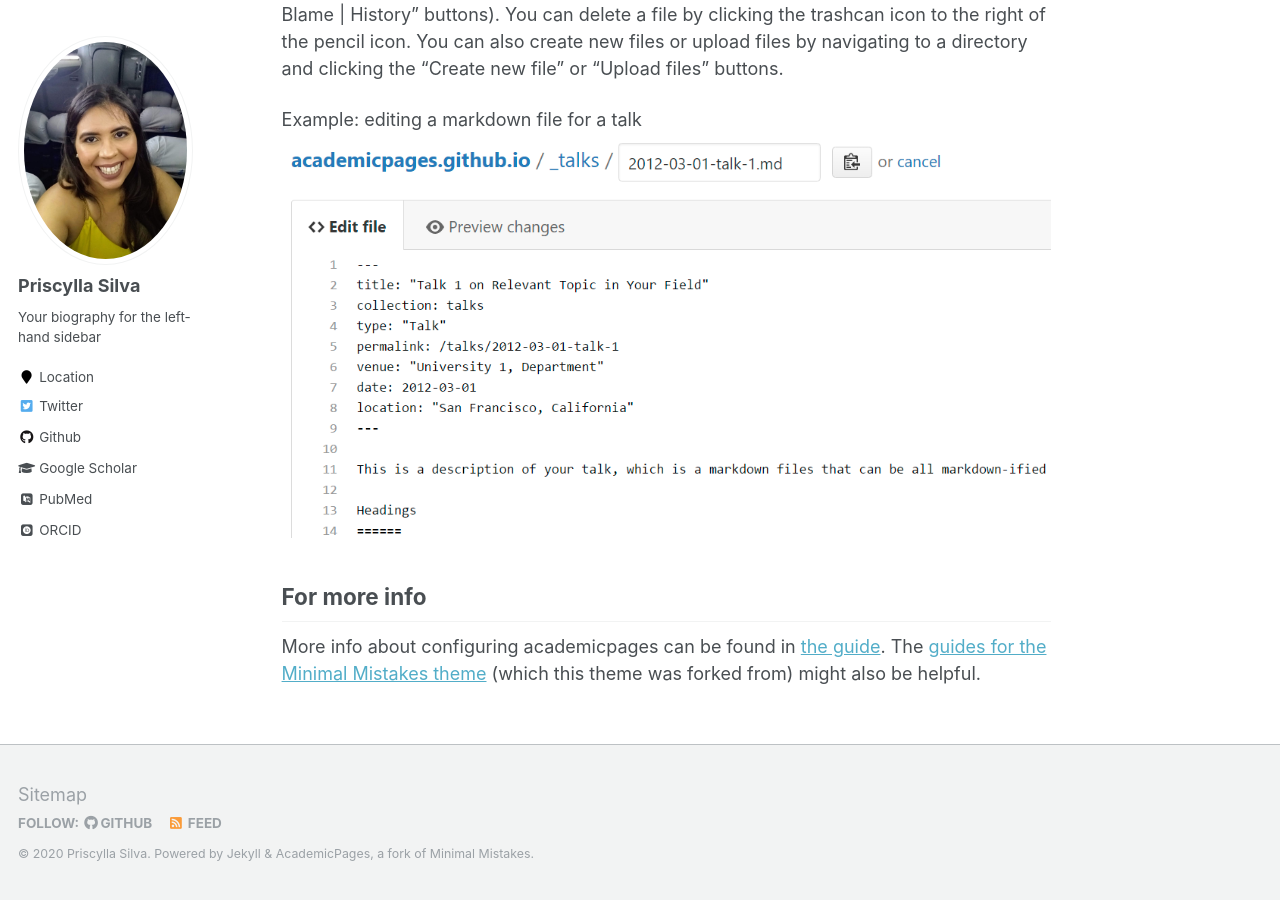
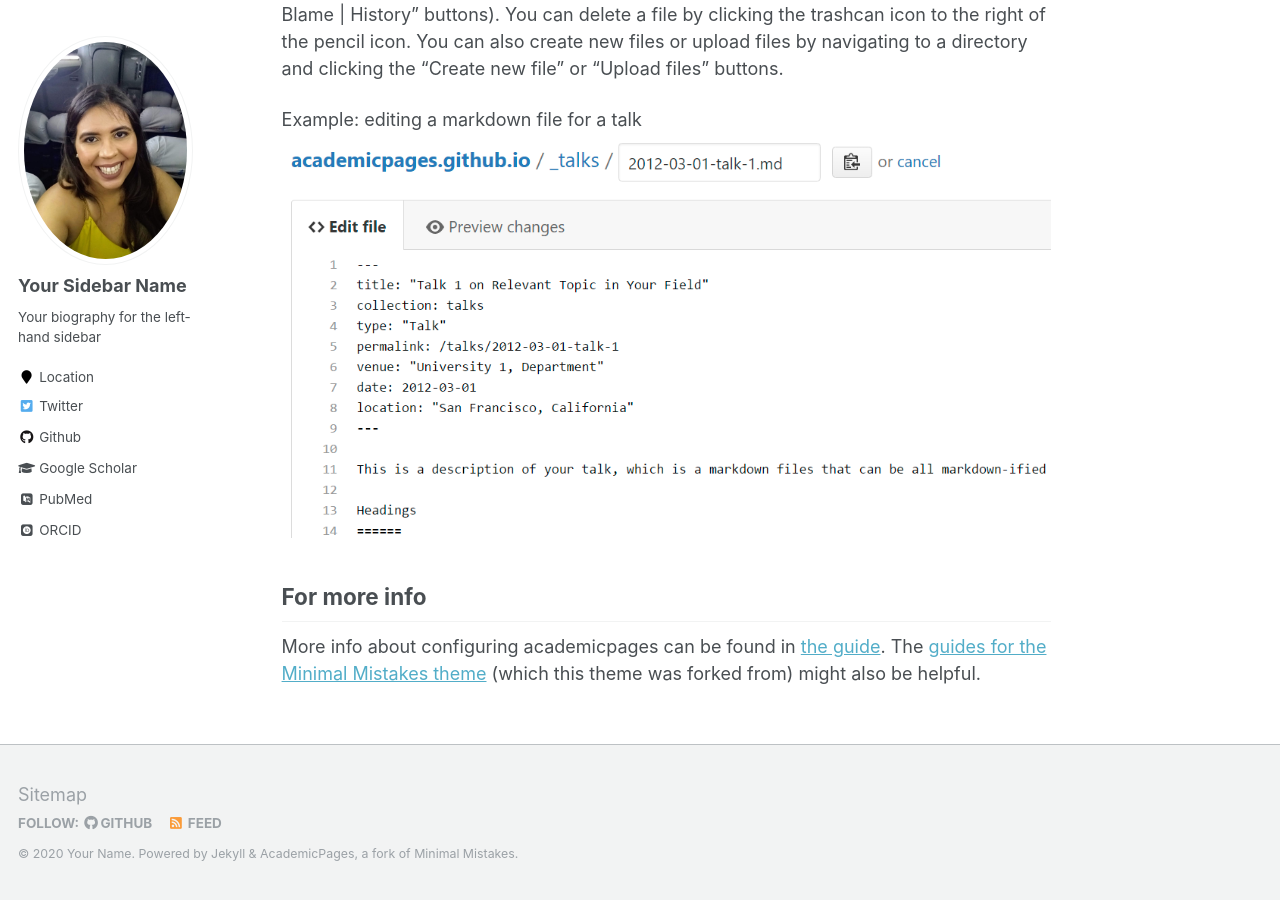
Before and after one commit to priscylla/priscylla.github.io, a Jekyll site: the page built from _pages/about.md, in a window 1280 px wide and 900 px high, scrolled down 2463 px. Built offline with Jekyll 4.4.1, drawn with Linux system fonts in a browser that asks for light colours; some web fonts are replaced; some of the changed text lies outside the part shown.

Commit message:
Update _config.yml

```diff
--- a/_config.yml
+++ b/_config.yml
@@ -7,11 +7,11 @@
 
 # Site Settings
 locale                   : "en-US"
-title                    : "Priscyll Silva"
+title                    : "Your Name / Site Title"
 title_separator          : "-"
-name                     : &name "Priscylla Silva"
+name                     : &name "Your Name"
 description              : &description "personal description"
-url                      : https://priscyllasilva.github.io # the base hostname & protocol for your site e.g. "https://mmistakes.github.io"
+url                      : https://academicpages.github.io # the base hostname & protocol for your site e.g. "https://mmistakes.github.io"
 baseurl                  : "" # the subpath of your site, e.g. "/blog"
 repository               : "academicpages/academicpages.github.io"
 teaser                   :  # filename of teaser fallback teaser image placed in /images/, .e.g. "500x300.png"
@@ -80,7 +80,7 @@
 
 # Site Author
 author:
-  name             : "Priscylla Silva"
+  name             : "Your Sidebar Name"
   avatar           : "profile.png"
   bio              : "Your biography for the left-hand sidebar"
   location         : "Location"
@@ -96,7 +96,7 @@
   flickr           :
   facebook         :
   foursquare       :
-  github           : "priscylla"
+  github           : "academicpages"
   google_plus      :
   keybase          :
   instagram        :
```
